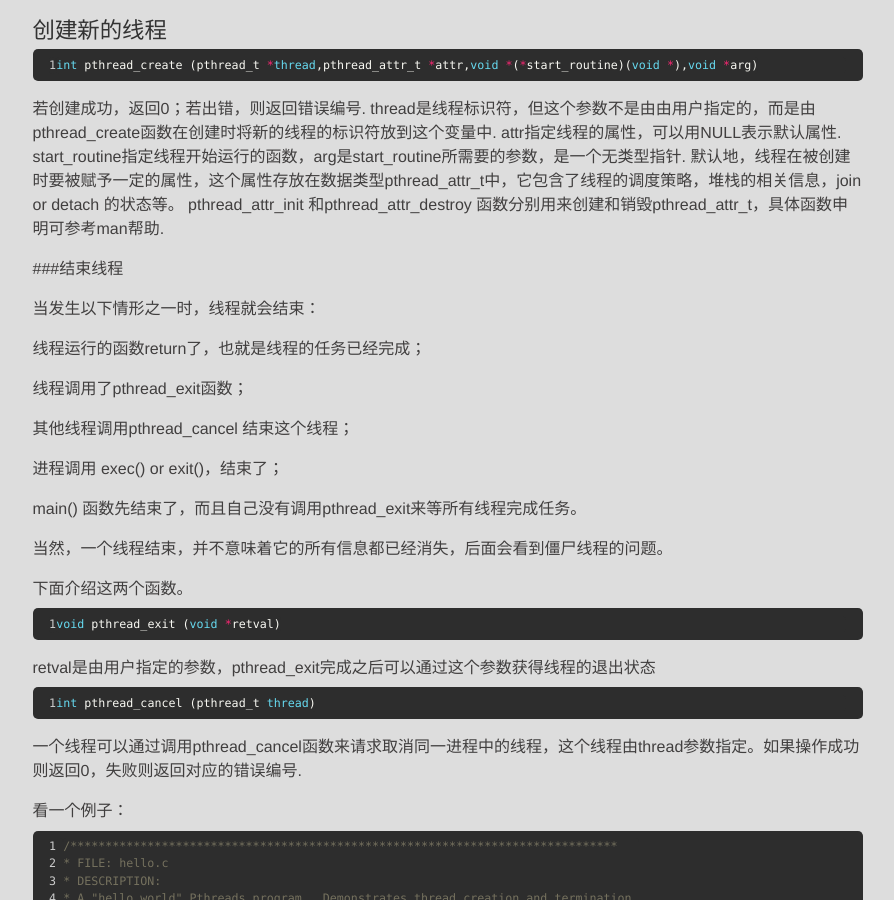
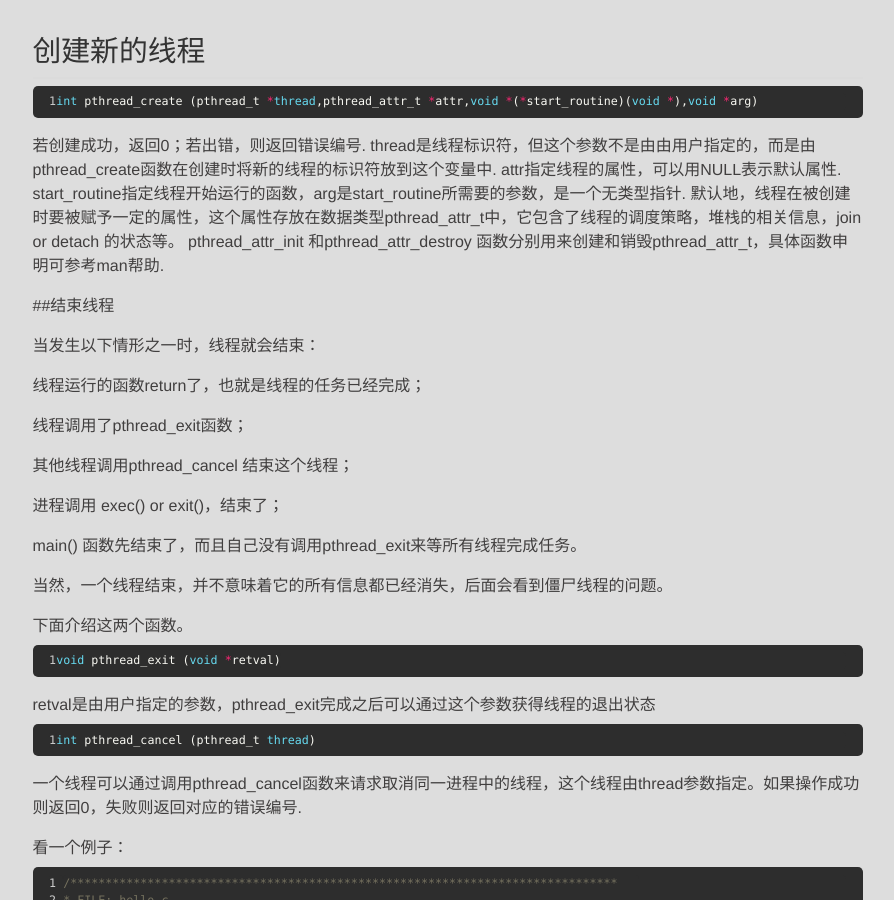
Before and after one commit to hanbingyan/hanbingyan.github.io, a Jekyll site: the page built from _posts/2016-03-07-pthread_on_linux.md, in a window 1280 px wide and 900 px high, scrolled down 985 px. Shown: the whole window, without its empty margins (42-936 px from the left). Built offline with Jekyll 4.4.1, drawn with Linux system fonts in a browser that asks for light colours; comment, search, counter and statistics services are not loaded.

````diff
--- a/_posts/2016-03-07-pthread_on_linux.md
+++ b/_posts/2016-03-07-pthread_on_linux.md
@@ -26,11 +26,11 @@
 
 
 
-## 线程的创建和管理
+# 线程的创建和管理
 
 每个线程都有一个在进程中唯一的线程标识符，用一个数据类型 pthread_t 表示，该数据类型在Linux中就是一个无符号长整型数据。
 
-### 创建新的线程
+## 创建新的线程
 
 ```cpp
 int pthread_create (pthread_t *thread,pthread_attr_t *attr,void *(*start_routine)(void *),void *arg)
@@ -41,7 +41,7 @@
 
 
 
-###结束线程
+##结束线程
 
 当发生以下情形之一时，线程就会结束：
 
@@ -226,7 +226,7 @@
 Thread 7: Latin: Orbis, te saluto!  Sum=28
 Thread 6: Japan: Sekai e konnichiwa!  Sum=21
 ```
-### 对线程的阻塞（Joining and Detaching Threads）
+## 对线程的阻塞（Joining and Detaching Threads）
 
 阻塞是线程之间同步的一种方法.
 
@@ -330,7 +330,7 @@
 Main: program completed. Exiting.
 ```
 
-### 堆栈管理 （Stack Management）
+## 堆栈管理 （Stack Management）
 
 ```cpp
 pthread_attr_getstacksize (attr, stacksize)
@@ -408,7 +408,7 @@
 ```
 
 
-### 其他重要函数
+## 其他重要函数
 
 ```cpp
 pthread_self ()
@@ -419,7 +419,7 @@
 
 
 
-## 互斥锁 Mutex
+# 互斥锁 Mutex
 
 Mutex常常被用来保护那些可以被多个线程访问的共享资源，比如可以防止多个线程同时更新同一个数据时出现混乱。
 
@@ -616,11 +616,11 @@
 ```
 
 
-## 条件变量 Condition Variable
+# 条件变量 Condition Variable
 
 互斥锁只有两种状态，这限制了它的用途。条件变量允许线程在阻塞的时候等待另一个线程发送的信号，当收到信号后，阻塞的线程就被唤醒并试图锁定与之相关的互斥锁。条件变量要和互斥锁结合使用。
 
-### 条件变量的声明和初始化
+## 条件变量的声明和初始化
 
 通过声明pthread_cond_t类型的数据,并且必须先初始化才能使用。
 
````
